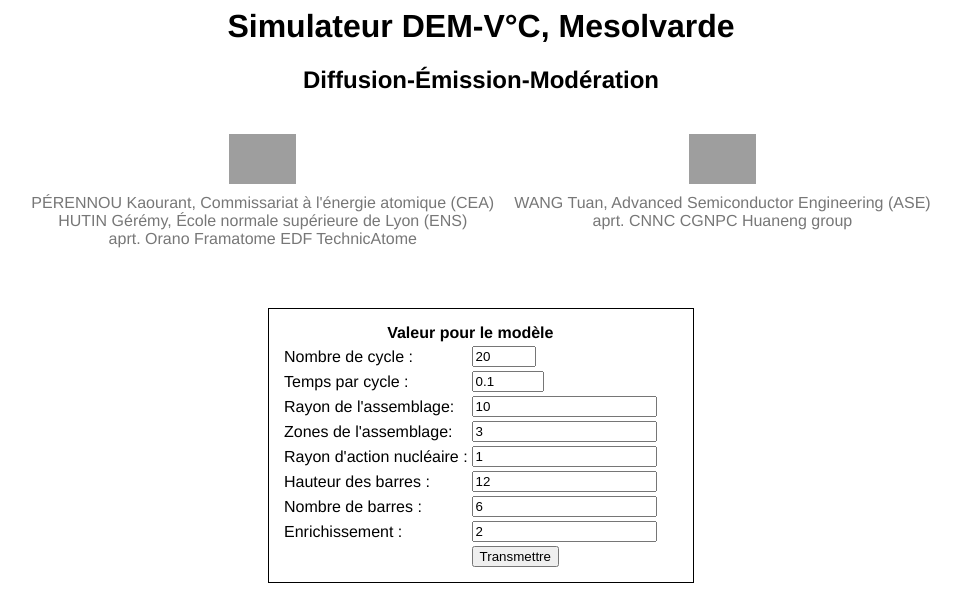
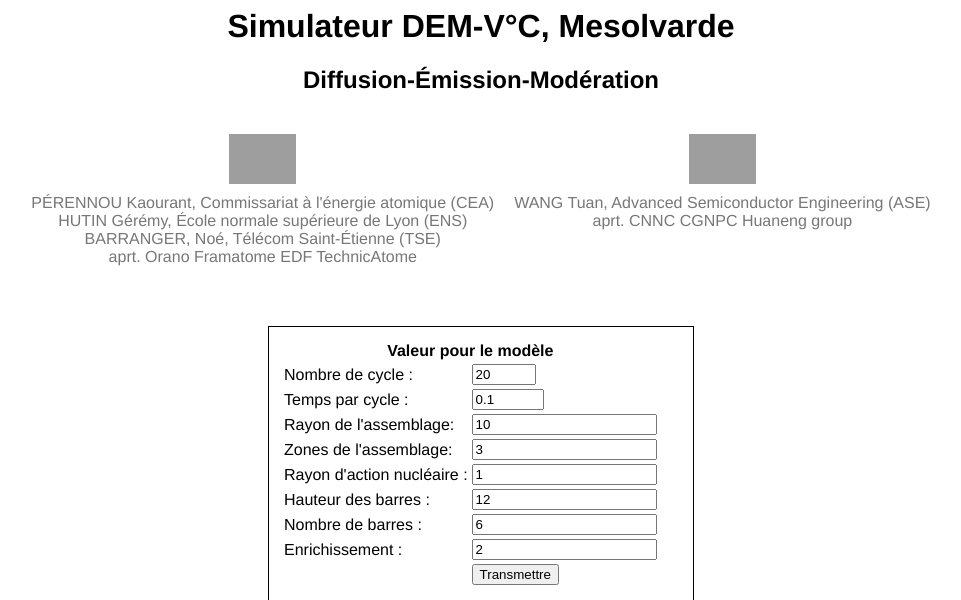
Before and after one commit to 40-source/ClosiassDEM, a PHP site: page / in a window 1280 px wide. Shown: the top 600 px of the page, without its empty margins (159-1120 px from the left). Run offline with PHP 8.4, Linux system fonts and the light colour scheme; grey boxes are pictures that could not be loaded.

Commit message:
add Noé

```diff
--- a/index.php
+++ b/index.php
@@ -62,7 +62,7 @@ if(isset($_POST['n'])&&isset($_POST['t'])&&isset($_POST['r'])&&isset($_POST['uma
     <ul class="source-list">
         <li class="source-list-item">
             <img src="../dem/fr.png" alt="Logo de sources françaises" height="50" class="source-img">
-            <div class="source-name">PÉRENNOU Kaourant, Commissariat à l'énergie atomique (CEA)<br>HUTIN Gérémy, École normale supérieure de Lyon (ENS)<br> aprt. Orano Framatome EDF TechnicAtome</div>
+            <div class="source-name">PÉRENNOU Kaourant, Commissariat à l'énergie atomique (CEA)<br>HUTIN Gérémy, École normale supérieure de Lyon (ENS)<br>BARRANGER, Noé, Télécom Saint-Étienne (TSE)<br>aprt. Orano Framatome EDF TechnicAtome</div>
         </li>
         <li class="source-list-item">
             <img src="../dem/sn.png" alt="Logo de sources chinoises" height="50" class="source-img">
```
